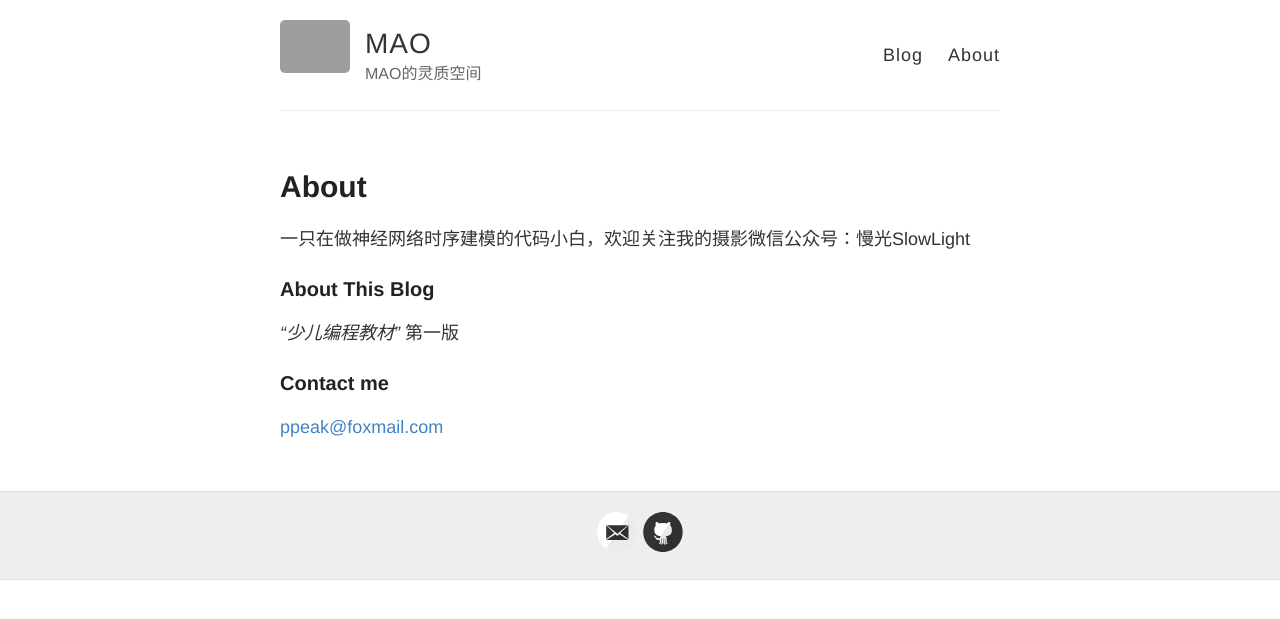
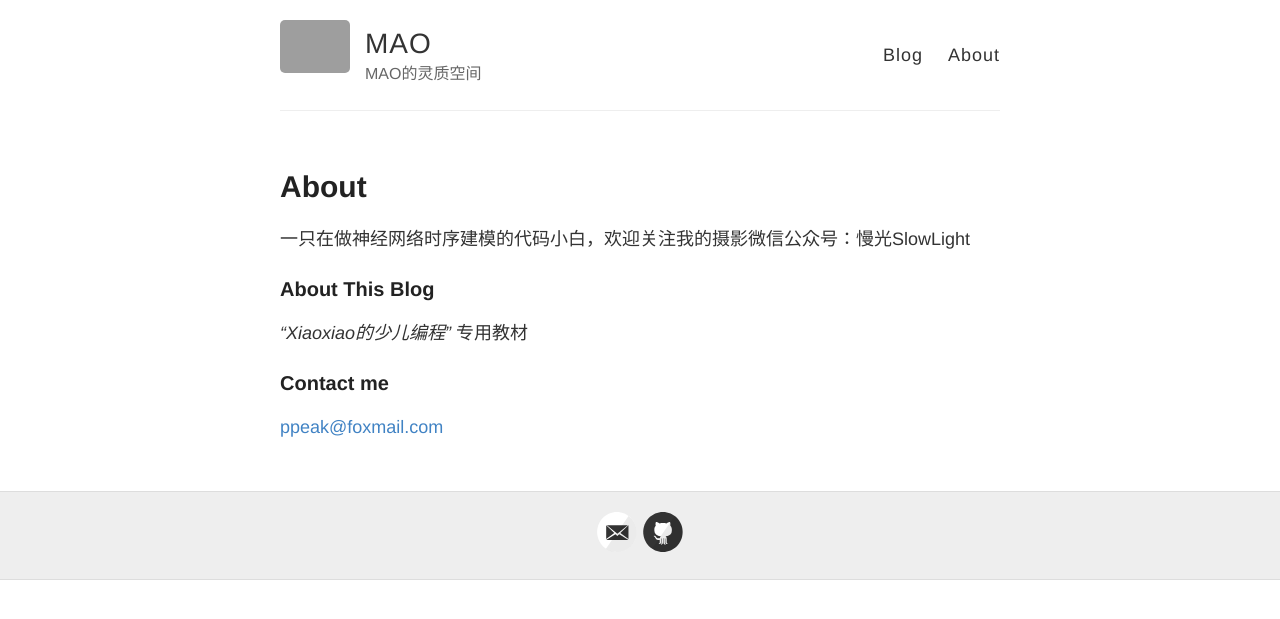
Before and after one commit to RuifMaxx/formalweb, a Jekyll site: the page built from about.md, in a window 1280 px wide. Shown: the top 619 px of the page. Built offline with Jekyll 4.4.1, drawn with Linux system fonts in a browser that asks for light colours; grey boxes are pictures that could not be loaded.

Commit message:
Update about.md

```diff
--- a/about.md
+++ b/about.md
@@ -8,7 +8,7 @@ permalink: /about/
 
 ### About This Blog
 
-*“少儿编程教材”* 第一版
+*“Xiaoxiao的少儿编程”* 专用教材
 
 ### Contact me
 
```
